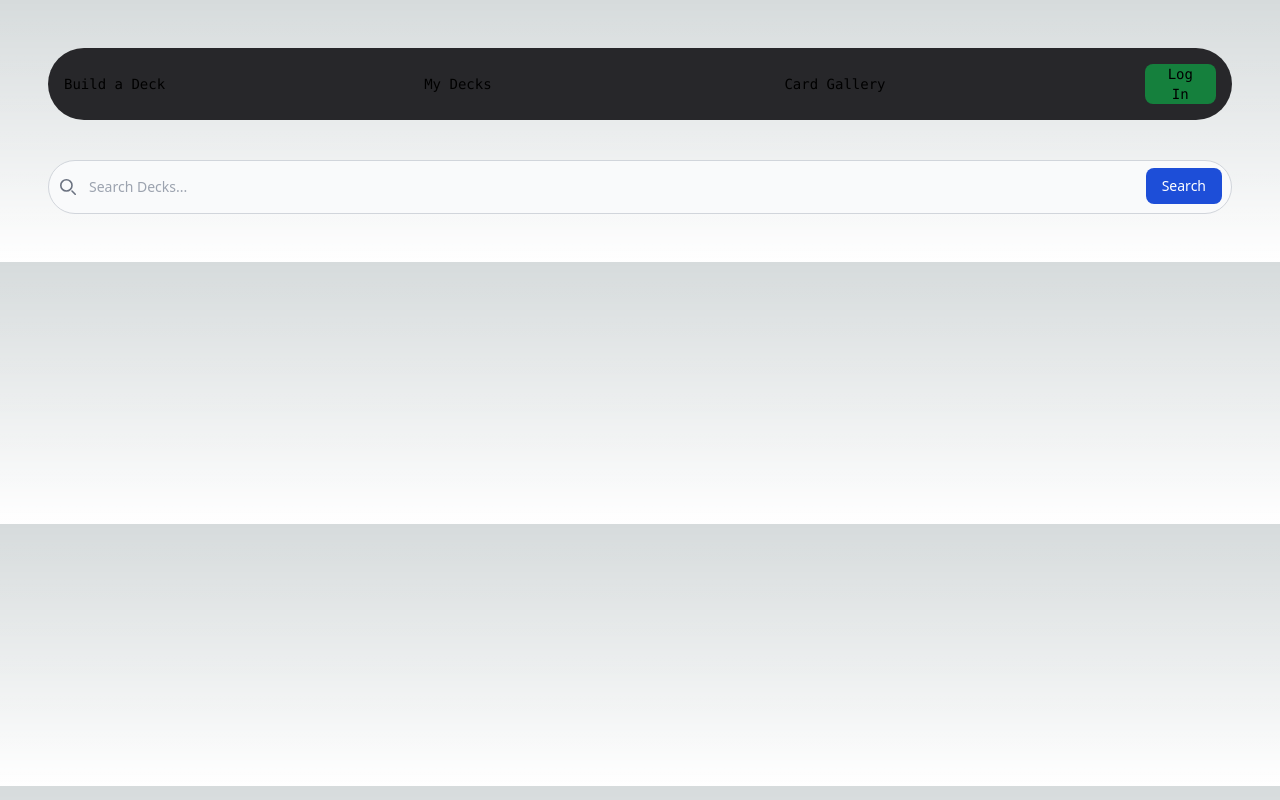
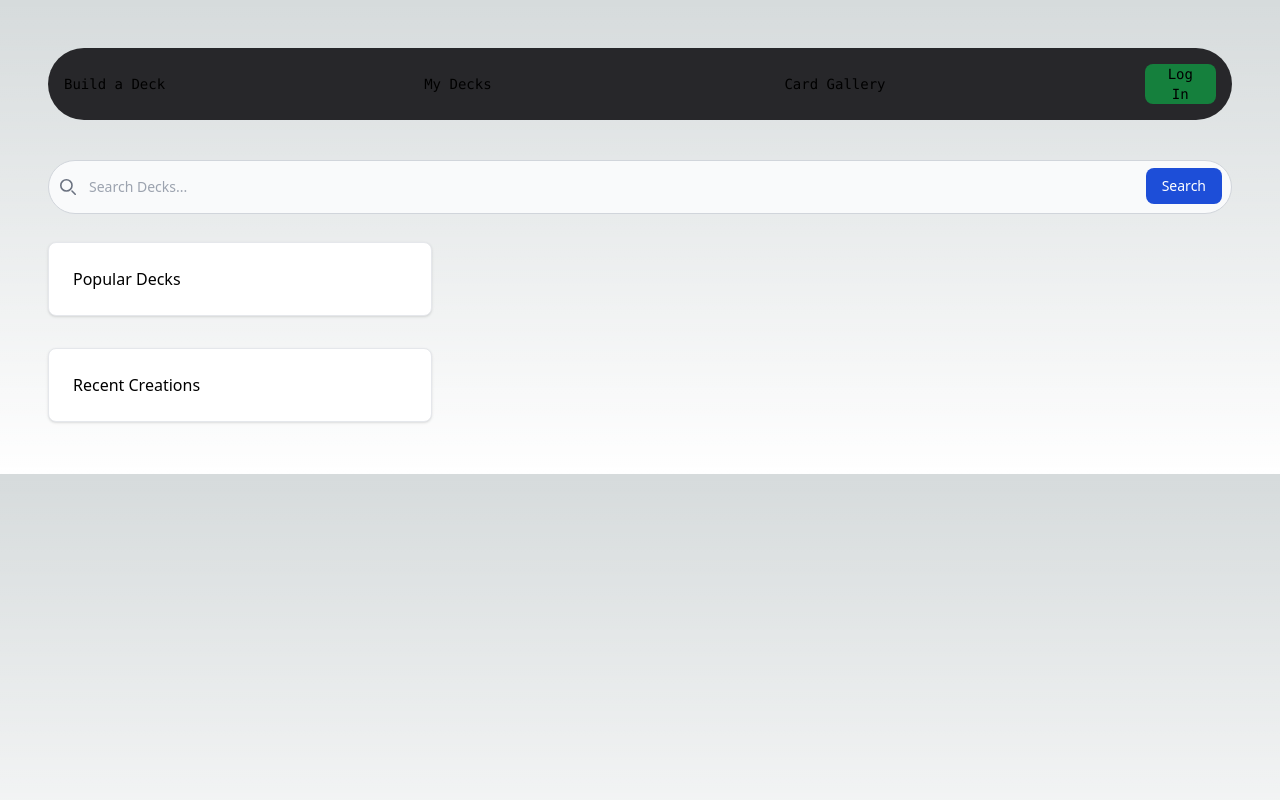
Before and after one commit to christinabeckaskenaizer/DeckDex, a Next.js app: page / in a window 1280 px wide. Built offline with nearby package versions, Linux system fonts and the light colour scheme; no server answers.

Commit message:
basic homepage setup complete

```diff
--- a/pages/dropdown.tsx
+++ b/pages/dropdown.tsx
@@ -54,6 +54,7 @@ export default function Dropdown() {
               <Menu.Item>
                 {({ active }) => (
                   <button
+                  onClick={() => signOut()}
                     className={`${
                       active ? 'bg-violet-500 text-white' : 'text-gray-900'
                     } group flex w-full items-center rounded-md px-2 py-2 text-sm`}
@@ -70,6 +71,7 @@ export default function Dropdown() {
                       />
                     )}
                     Log Out
+                    {/* <button onClick={() => signOut()}>Log Out</button> */}
                   </button>
                 )}
               </Menu.Item>
--- a/pages/index.tsx
+++ b/pages/index.tsx
@@ -19,7 +19,6 @@ import Dropdown from './dropdown';
             </div>
             <div className="font-mono text-sm flex justify-center m-auto items-center rounded-lg">
               <Dropdown />
-              <button onClick={() => signOut()}>Log Out</button>
             </div>
           </div> :
           <div className="bg-zinc-800 font-mono text-sm p-4 flex rounded-full">
@@ -47,6 +46,13 @@ import Dropdown from './dropdown';
             <button type="submit" className="text-white absolute right-2.5 bottom-2.5 bg-blue-700 hover:bg-blue-800 focus:ring-4 focus:outline-none focus:ring-blue-300 font-medium rounded-lg text-sm px-4 py-2 dark:bg-blue-600 dark:hover:bg-blue-700 dark:focus:ring-blue-800">Search</button>
           </div>
         </form>
+        <div className='my-7 block max-w-sm p-6 bg-white border border-gray-200 rounded-lg shadow hover:bg-gray-100 dark:bg-gray-800 dark:border-gray-700 dark:hover:bg-gray-700'>
+          <h1>Popular Decks</h1>
+
+        </div>
+        <div className='my-1 block max-w-sm p-6 bg-white border border-gray-200 rounded-lg shadow hover:bg-gray-100 dark:bg-gray-800 dark:border-gray-700 dark:hover:bg-gray-700'>
+          <h1>Recent Creations</h1>
+        </div>
       </main>
     );
   }
```
